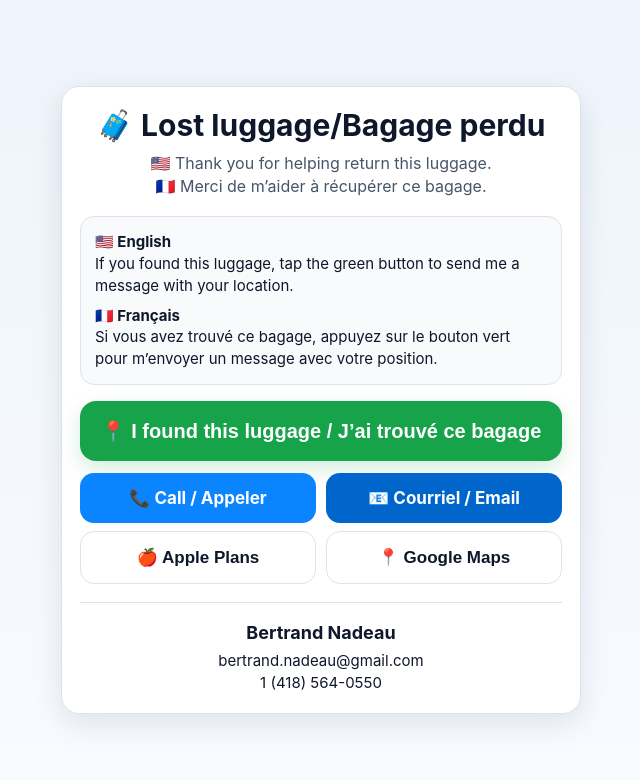
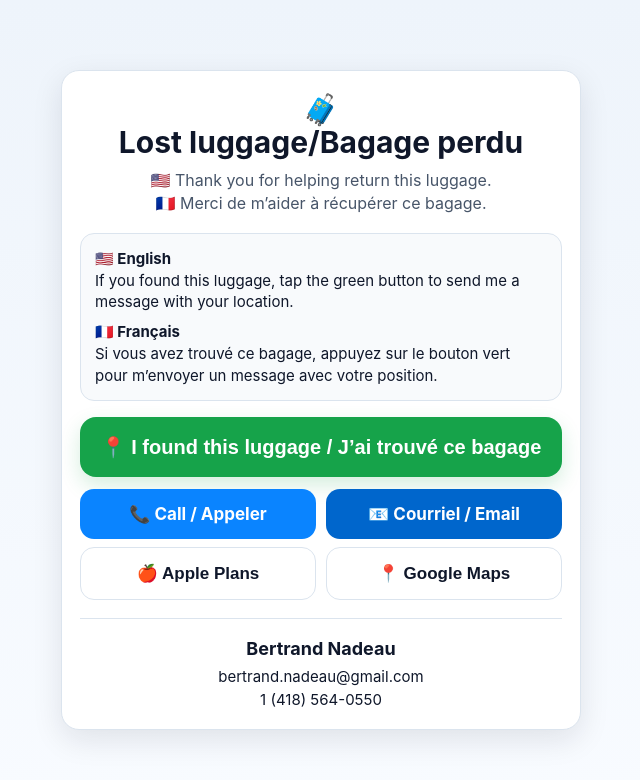
Before and after one commit to BertrandNadeau/bagage-perdu, a plain HTML site: page index.html in a window 1280 px wide. Shown: the whole page, without its empty margins (319-959 px from the left). Drawn offline with Linux system fonts and the light colour scheme.

Commit message:
Add line break in lost luggage heading

```diff
--- a/index.html
+++ b/index.html
@@ -199,7 +199,7 @@
   <div class="wrap">
     <div class="card">
 
-      <h1>🧳 Lost luggage/Bagage perdu</h1>
+      <h1>🧳<br>Lost luggage/Bagage perdu</h1>
 
       <p class="intro">
         🇺🇸 Thank you for helping return this luggage.<br>
```
